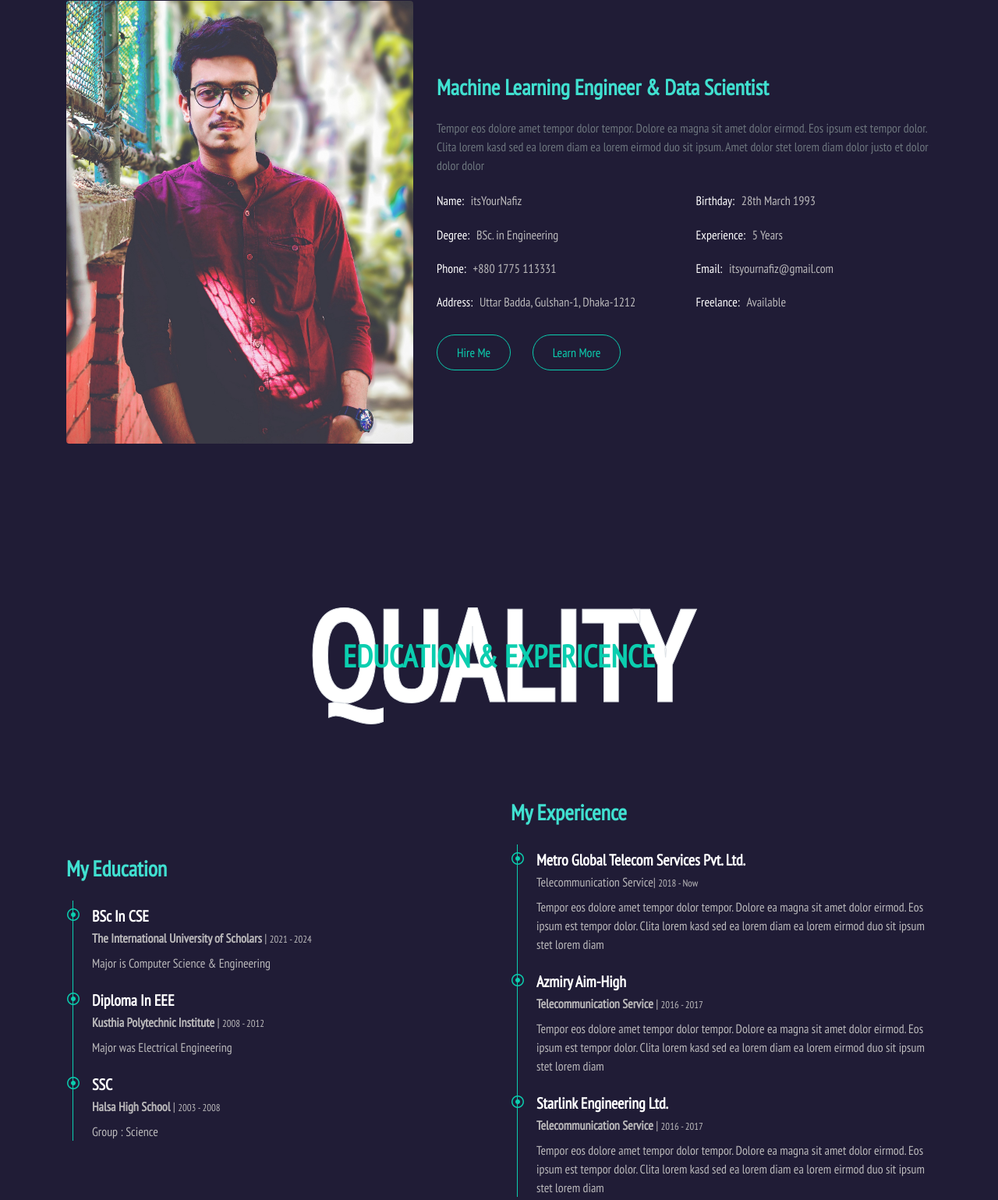
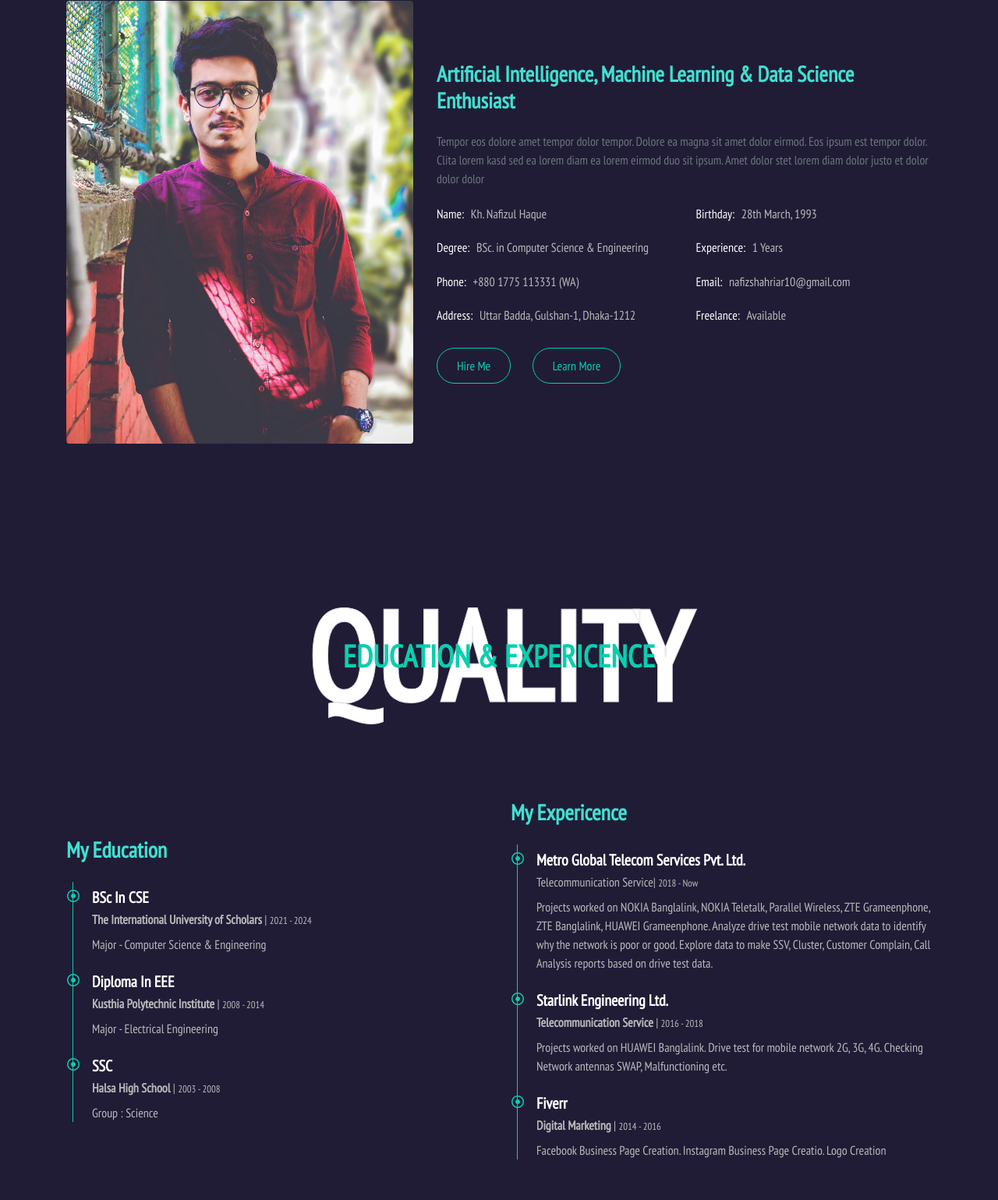
Before and after one commit to ItsYourNafiz/ItsYourNafiz.github.io, a plain HTML site: page index.html in a window 1280 px wide. Shown: the part 1175-2714 px from the top of the page at 78% size. Drawn offline with nearby package versions, Linux system fonts and the light colour scheme; animation ran at ten frames a second.

Commit message:
Latest Commit

```diff
--- a/index.html
+++ b/index.html
@@ -113,15 +113,15 @@
                     <img class="img-fluid rounded w-100" src="img/aboutimg.jpg" alt="aboutimg">
                 </div>
                 <div class="col-lg-7">
-                    <h3 class="mb-4">Machine Learning Engineer & Data Scientist</h3>
+                    <h3 class="mb-4">Artificial Intelligence, Machine Learning & Data Science Enthusiast</h3>
                     <p class="abtText">Tempor eos dolore amet tempor dolor tempor. Dolore ea magna sit amet dolor eirmod. Eos ipsum est tempor dolor. Clita lorem kasd sed ea lorem diam ea lorem eirmod duo sit ipsum. Amet dolor stet lorem diam dolor justo et dolor dolor dolor</p>
                     <div class="row mb-3">
-                        <div class="col-sm-6 py-2"><h6>Name: <span class="text-secondary">itsYourNafiz</span></h6></div>
-                        <div class="col-sm-6 py-2"><h6>Birthday: <span class="text-secondary">28th March 1993</span></h6></div>
-                        <div class="col-sm-6 py-2"><h6>Degree: <span class="text-secondary">BSc. in Engineering</span></h6></div>
-                        <div class="col-sm-6 py-2"><h6>Experience: <span class="text-secondary">5 Years</span></h6></div>
-                        <div class="col-sm-6 py-2"><h6>Phone: <span class="text-secondary">+880 1775 113331</span></h6></div>
-                        <div class="col-sm-6 py-2"><h6>Email: <span class="text-secondary">itsyournafiz@gmail.com</span></h6></div>
+                        <div class="col-sm-6 py-2"><h6>Name: <span class="text-secondary">Kh. Nafizul Haque</span></h6></div>
+                        <div class="col-sm-6 py-2"><h6>Birthday: <span class="text-secondary">28th March, 1993</span></h6></div>
+                        <div class="col-sm-6 py-2"><h6>Degree: <span class="text-secondary">BSc. in Computer Science & Engineering</span></h6></div>
+                        <div class="col-sm-6 py-2"><h6>Experience: <span class="text-secondary">1 Years</span></h6></div>
+                        <div class="col-sm-6 py-2"><h6>Phone: <span class="text-secondary">+880 1775 113331 (WA)</span></h6></div>
+                        <div class="col-sm-6 py-2"><h6>Email: <span class="text-secondary">nafizshahriar10@gmail.com</span></h6></div>
                         <div class="col-sm-6 py-2"><h6>Address: <span class="text-secondary">Uttar Badda, Gulshan-1, Dhaka-1212</span></h6></div>
                         <div class="col-sm-6 py-2"><h6>Freelance: <span class="text-secondary">Available</span></h6></div>
                     </div>
@@ -149,19 +149,19 @@
                             <i class="far fa-dot-circle text-primary position-absolute" style="top: 2px; left: -32px;"></i>
                             <h5 class="font-weight-bold mb-1">BSc In CSE</h5>
                             <p class="mb-2"><strong>The International University of Scholars</strong> | <small>2021 - 2024</small></p>
-                            <p>Major is Computer Science & Engineering</p>
+                            <p> Major - Computer Science & Engineering</p>
                         </div>
                         <div class="position-relative mb-4">
                             <i class="far fa-dot-circle text-primary position-absolute" style="top: 2px; left: -32px;"></i>
                             <h5 class="font-weight-bold mb-1">Diploma In EEE</h5>
-                            <p class="mb-2"><strong>Kusthia Polytechnic Institute</strong> | <small>2008 - 2012</small></p>
-                            <p>Major was Electrical Engineering</p>
+                            <p class="mb-2"><strong>Kusthia Polytechnic Institute</strong> | <small>2008 - 2014</small></p>
+                            <p> Major - Electrical Engineering</p>
                         </div>
                         <div class="position-relative mb-4">
                             <i class="far fa-dot-circle text-primary position-absolute" style="top: 2px; left: -32px;"></i>
                             <h5 class="font-weight-bold mb-1">SSC</h5>
                             <p class="mb-2"><strong>Halsa High School</strong> | <small>2003 - 2008</small></p>
-                            <p>Group : Science</p>
+                            <p> Group : Science</p>
                             <!--<p>Tempor eos dolore amet tempor dolor tempor. Dolore ea magna sit amet dolor eirmod. Eos ipsum est tempor dolor. Clita lorem kasd sed ea lorem diam ea lorem eirmod duo sit ipsum stet lorem diam</p>-->
                         </div>
                     </div>
@@ -173,19 +173,19 @@
                             <i class="far fa-dot-circle text-primary position-absolute" style="top: 2px; left: -32px;"></i>
                             <h5 class="font-weight-bold mb-1">Metro Global Telecom Services Pvt. Ltd.</h5>
                             <p class="mb-2"><strong></strong>Telecommunication Service| <small>2018 - Now</small></p>
-                            <p>Tempor eos dolore amet tempor dolor tempor. Dolore ea magna sit amet dolor eirmod. Eos ipsum est tempor dolor. Clita lorem kasd sed ea lorem diam ea lorem eirmod duo sit ipsum stet lorem diam</p>
-                        </div>
-                        <div class="position-relative mb-4">
-                            <i class="far fa-dot-circle text-primary position-absolute" style="top: 2px; left: -32px;"></i>
-                            <h5 class="font-weight-bold mb-1">Azmiry Aim-High</h5>
-                            <p class="mb-2"><strong>Telecommunication Service</strong> | <small>2016 - 2017</small></p>
-                            <p>Tempor eos dolore amet tempor dolor tempor. Dolore ea magna sit amet dolor eirmod. Eos ipsum est tempor dolor. Clita lorem kasd sed ea lorem diam ea lorem eirmod duo sit ipsum stet lorem diam</p>
+                            <p>Projects worked on NOKIA Banglalink, NOKIA Teletalk, Parallel Wireless, ZTE Grameenphone, ZTE Banglalink, HUAWEI Grameenphone. Analyze drive test mobile network data to identify why the network is poor or good. Explore data to make SSV, Cluster, Customer Complain, Call Analysis reports based on drive test data.</p>
                         </div>
                         <div class="position-relative mb-4">
                             <i class="far fa-dot-circle text-primary position-absolute" style="top: 2px; left: -32px;"></i>
                             <h5 class="font-weight-bold mb-1">Starlink Engineering Ltd.</h5>
-                            <p class="mb-2"><strong>Telecommunication Service</strong> | <small>2016 - 2017</small></p>
-                            <p>Tempor eos dolore amet tempor dolor tempor. Dolore ea magna sit amet dolor eirmod. Eos ipsum est tempor dolor. Clita lorem kasd sed ea lorem diam ea lorem eirmod duo sit ipsum stet lorem diam</p>
+                            <p class="mb-2"><strong>Telecommunication Service</strong> | <small>2016 - 2018</small></p>
+                            <p>Projects worked on HUAWEI Banglalink. Drive test for mobile network 2G, 3G, 4G. Checking Network antennas SWAP, Malfunctioning etc.</p>
+                        </div>
+                        <div class="position-relative mb-4">
+                            <i class="far fa-dot-circle text-primary position-absolute" style="top: 2px; left: -32px;"></i>
+                            <h5 class="font-weight-bold mb-1">Fiverr</h5>
+                            <p class="mb-2"><strong>Digital Marketing</strong> | <small>2014 - 2016</small></p>
+                            <p>Facebook Business Page Creation. Instagram Business Page Creatio. Logo Creation</p>
                         </div>
                     </div>
                 </div>
```
